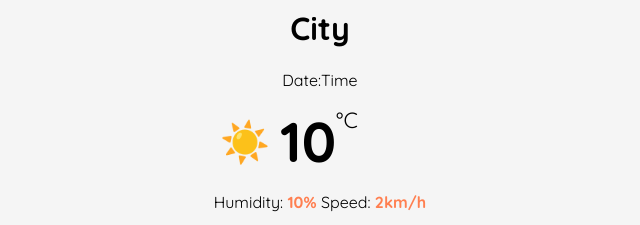
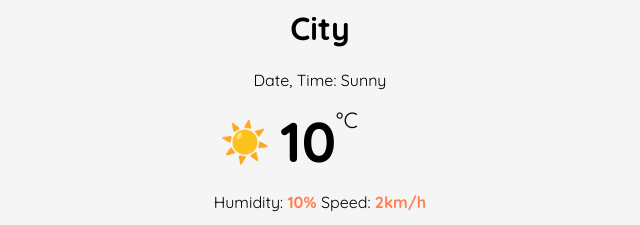
Before and after one commit to LozzaMcFozza/Weather-Project, a plain HTML site: page index.html in a window 1280 px wide. Shown: the part 214-439 px from the top of the page, 320-960 px from the left. Drawn offline with nearby package versions, Linux system fonts and the light colour scheme.

Commit message:
Weather Description API added

```diff
--- a/index.html
+++ b/index.html
@@ -32,7 +32,10 @@
       <div class="weather-data">
         <div>
           <h1 class="weather-city" id="city-name">City</h1>
-          <p class="date-time">Date:Time</p>
+          <p class="date-time">
+            <span id="date">Date,</span> <span id="time"> Time:</span>
+            <span id="description">Sunny</span>
+          </p>
         </div>
 
         <div class="temp-details">
--- a/src/index.js
+++ b/src/index.js
@@ -2,9 +2,12 @@ function refreshWeather(response) {
   let temperatureElement = document.querySelector("#temp-value");
   let temperature = response.data.temperature.current;
   let cityElement = document.querySelector("#city-name");
+  let descriptionElement = document.querySelector("#description");
+
   cityElement.innerHTML = response.data.city;
+  descriptionElement.innerHTML = response.data.condition.description;
   temperatureElement.innerHTML = Math.round(temperature);
-  console.log(response.data.temperature.current);
+  console.log(response.data.condition.description);
 }
 
 function searchCity(city) {
```
